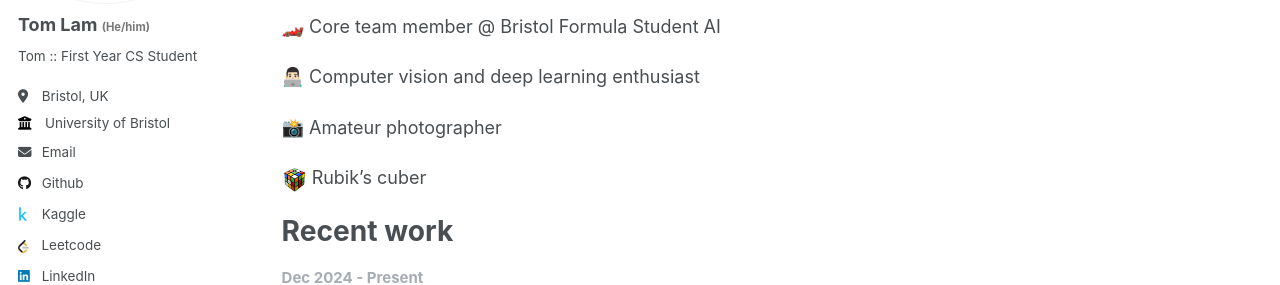
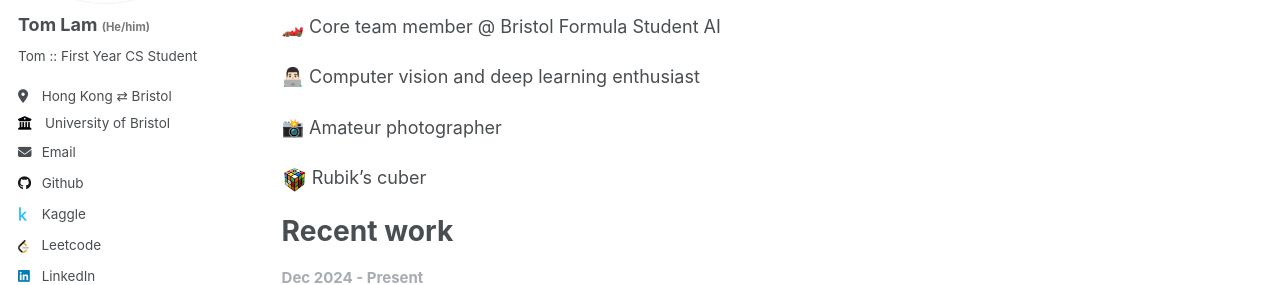
Before and after one commit to T0mLam/t0mlam.github.io, a Jekyll site: the page built from _pages/about.md, in a window 1280 px wide. Shown: the part 236-521 px from the top of the page. Built offline with Jekyll 4.4.1, drawn with Linux system fonts in a browser that asks for light colours; a script that is not in the unit is left out.

```diff
--- a/_config.yml
+++ b/_config.yml
@@ -25,7 +25,7 @@ author:
   name             : "Tom Lam"
   pronouns         : "He/him"
   bio              : "Tom :: First Year CS Student"
-  location         : "Bristol, UK"
+  location         : "Hong Kong ⇄ Bristol"
   employer         : "University of Bristol"
   uri              : # URL
   email            : "tom.lam@odns.hk"
```
